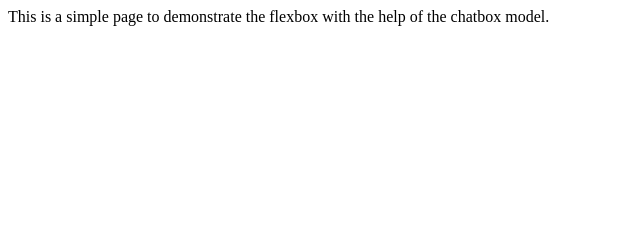
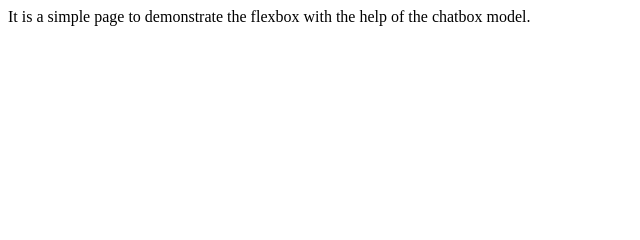
Before and after one commit to ImTanisha/qwerty, a plain HTML site: page index.html in a window 1280 px wide. Shown: the top 240 px of the page, 0-640 px from the left. Drawn offline with Linux system fonts and the light colour scheme.

Commit message:
git commit

```diff
--- a/index.html
+++ b/index.html
@@ -8,7 +8,7 @@
     <link rel="stylesheet" href="./styles.css">
 </head>
 <body>
-    This is a simple page to demonstrate the flexbox with the help of the chatbox model.
+    It is a simple page to demonstrate the flexbox with the help of the chatbox model.
     <div class="parent">
         <div id="chatBox" class="chatBox hide">
             <div id="messages" class="messageBox">
```
